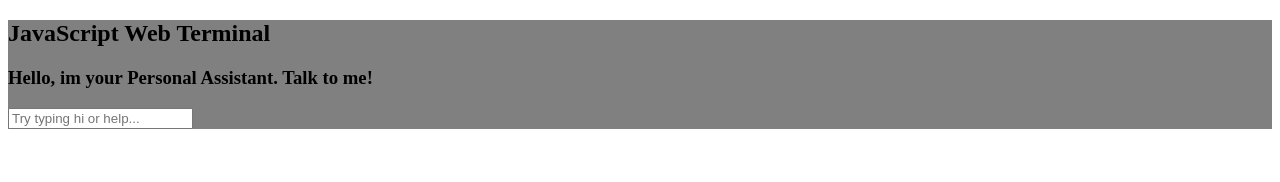
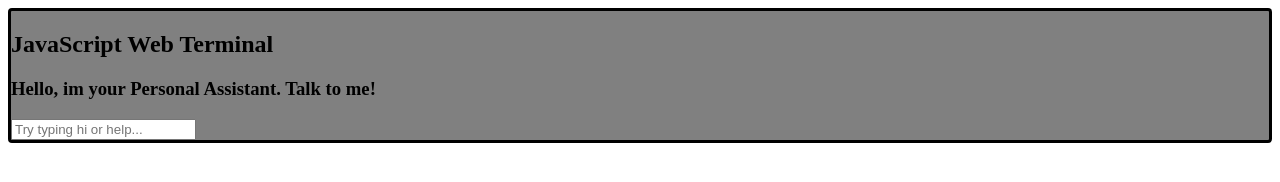
Before and after one commit to BroIAMgudd/BroIAMgudd.github.io, a plain HTML site: page WebTerminal.html in a window 1280 px wide. Drawn offline with Linux system fonts and the light colour scheme.

Commit message:
Update WebTerminal.css

```diff
--- a/css/WebTerminal.css
+++ b/css/WebTerminal.css
@@ -1,3 +1,5 @@
 .mainCont{
   background-color: grey;
+  border: 3px solid black;
+  border-radius: 4px;
 }
```
